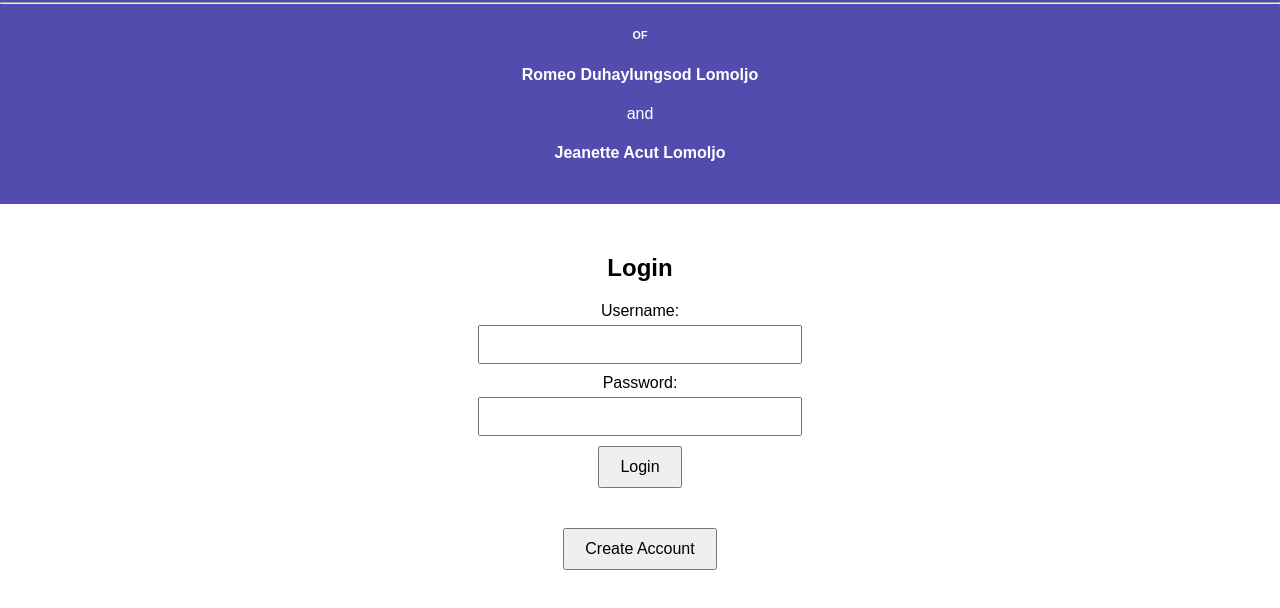
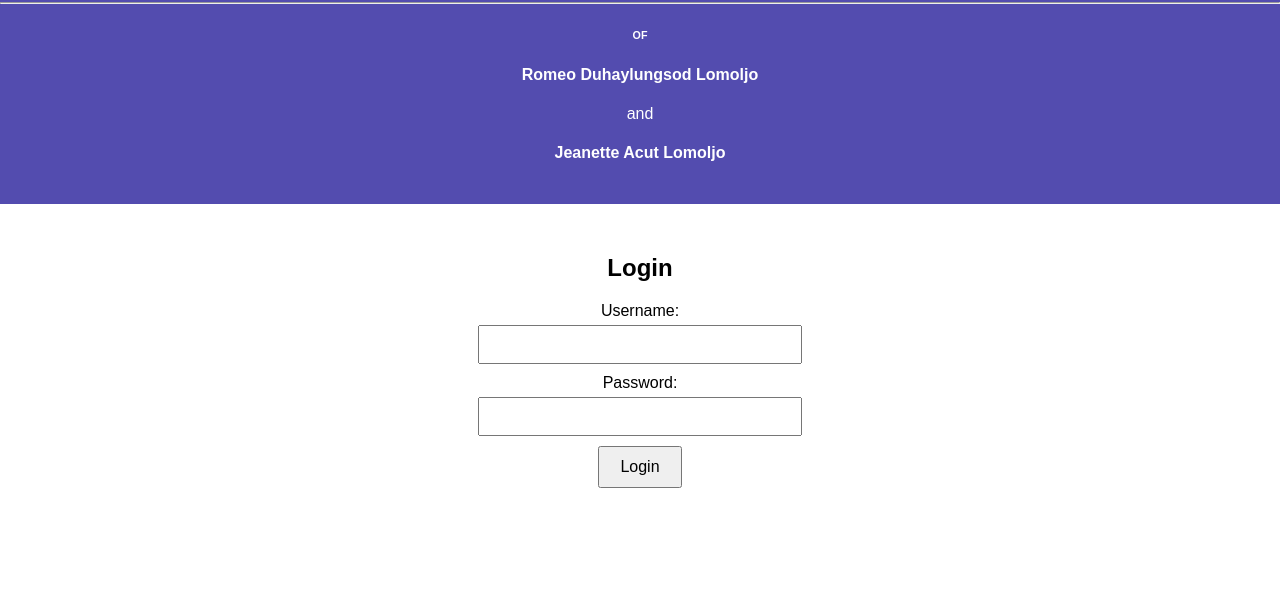
Before and after one commit to ebenezer2021/lomoljofamily-clan.com, a plain HTML site: page index.html in a window 1280 px wide. Shown: the part 98-706 px from the top of the page. Drawn offline with Linux system fonts and the light colour scheme.

Commit message:
Update index.html

```diff
--- a/index.html
+++ b/index.html
@@ -28,7 +28,6 @@
 
             <button type="submit">Login</button>
         </form>
-        <button id="createAccountBtn">Create Account</button>
     </section>
 
     <!-- Account Page - Hidden initially -->
```
